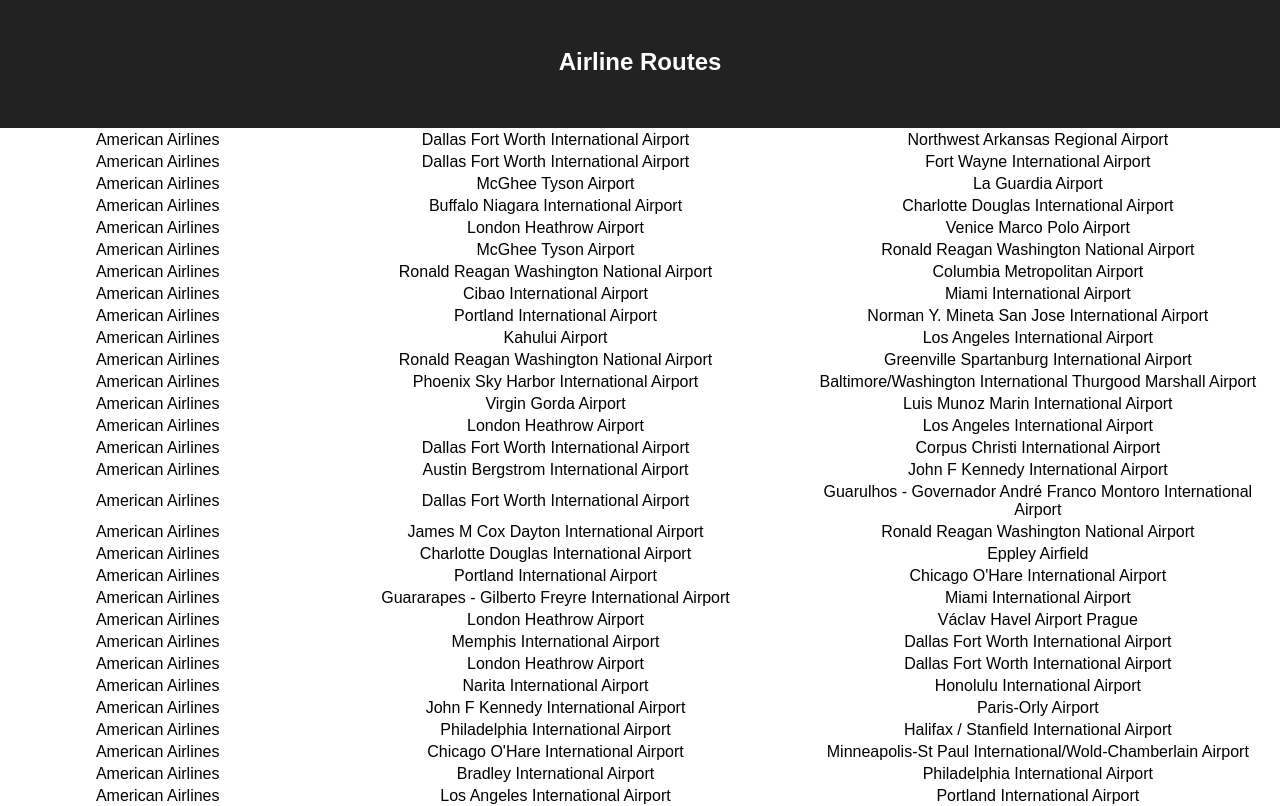
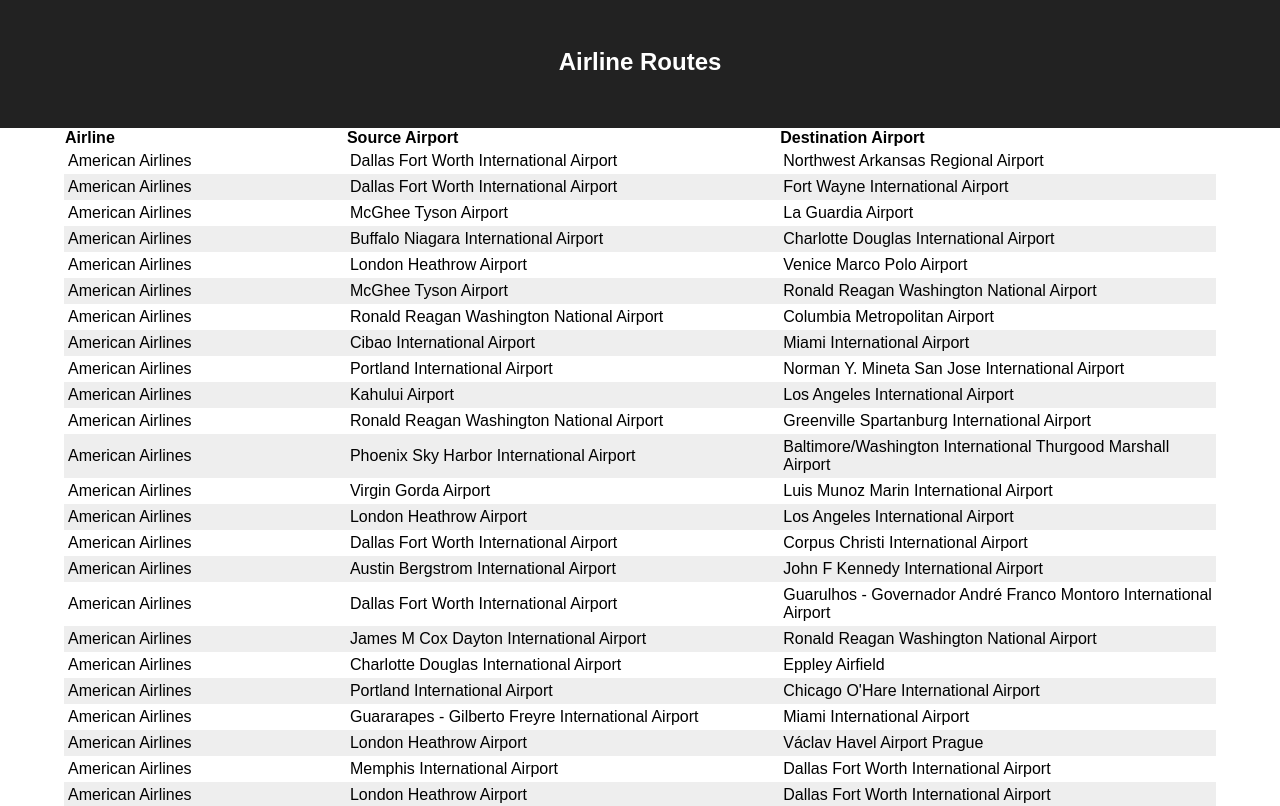
Before and after one commit to nantrinh/airline_routes, a React (Create React App) app: page / in a window 1280 px wide. Shown: the top 806 px of the page. Built offline with nearby package versions, Linux system fonts and the light colour scheme.

Commit message:
Extract table component

```diff
--- a/src/App.js
+++ b/src/App.js
@@ -1,6 +1,7 @@
 import React, { Component } from 'react';
 import './App.css';
 import DATA from './data';
+import Table from './components/Table';
 
 function RoutesTable({routes}) {
   return(
@@ -18,15 +19,33 @@
   );
 }
 
+
 class App extends Component {
+
+  formatValue(property, value) {
+    if (property === 'airline') {
+      return DATA.getAirlineById(value).name;
+    } else if (property === 'src' || property == 'dest') {
+      return DATA.getAirportByCode(value).name;
+    }
+  }
+
   render() {
+    const columns = [
+      {name: 'Airline', property: 'airline'},
+      {name: 'Source Airport', property: 'src'},
+      {name: 'Destination Airport', property: 'dest'},
+    ];
+
+    const routes = DATA.routes;
+
     return (
       <div className="app">
         <header className="header">
           <h1 className="title">Airline Routes</h1>
         </header>
         <section>
-          <RoutesTable routes={DATA.routes}/>
+          <Table className="routes-table" columns={columns} rows={routes} format={this.formatValue} />
         </section>
       </div>
     );
--- /dev/null
+++ b/src/components/Table.jsx
@@ -0,0 +1,31 @@
+import React, { Component } from 'react';
+
+class Table extends Component {
+  render() {
+    const headerCells = this.props.columns.map((col) => {
+      return <th key={col.name}>{col.name}</th>;
+    });
+
+    const bodyRows = this.props.rows.map((row) => {
+      const cells = this.props.columns.map((col) => {
+        return <td>{this.props.format(col.property, row[col.property])}</td>
+      });
+      return (
+        <tr>{cells}</tr>
+      );
+    });
+
+    return(
+      <table className={this.props.className}>
+        <thead>
+          {headerCells}
+        </thead>
+        <tbody>
+          {bodyRows}
+        </tbody>
+      </table>
+    );
+  }
+}
+
+export default Table;
```
